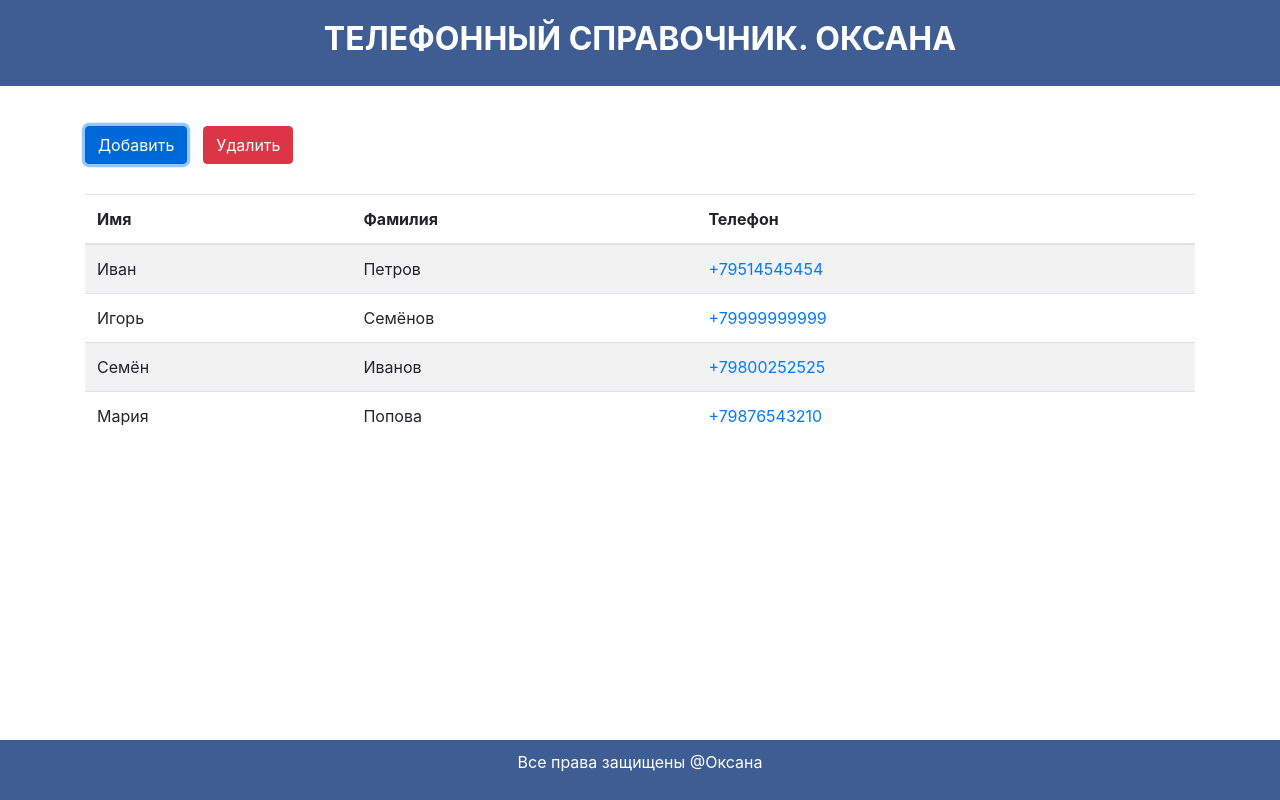
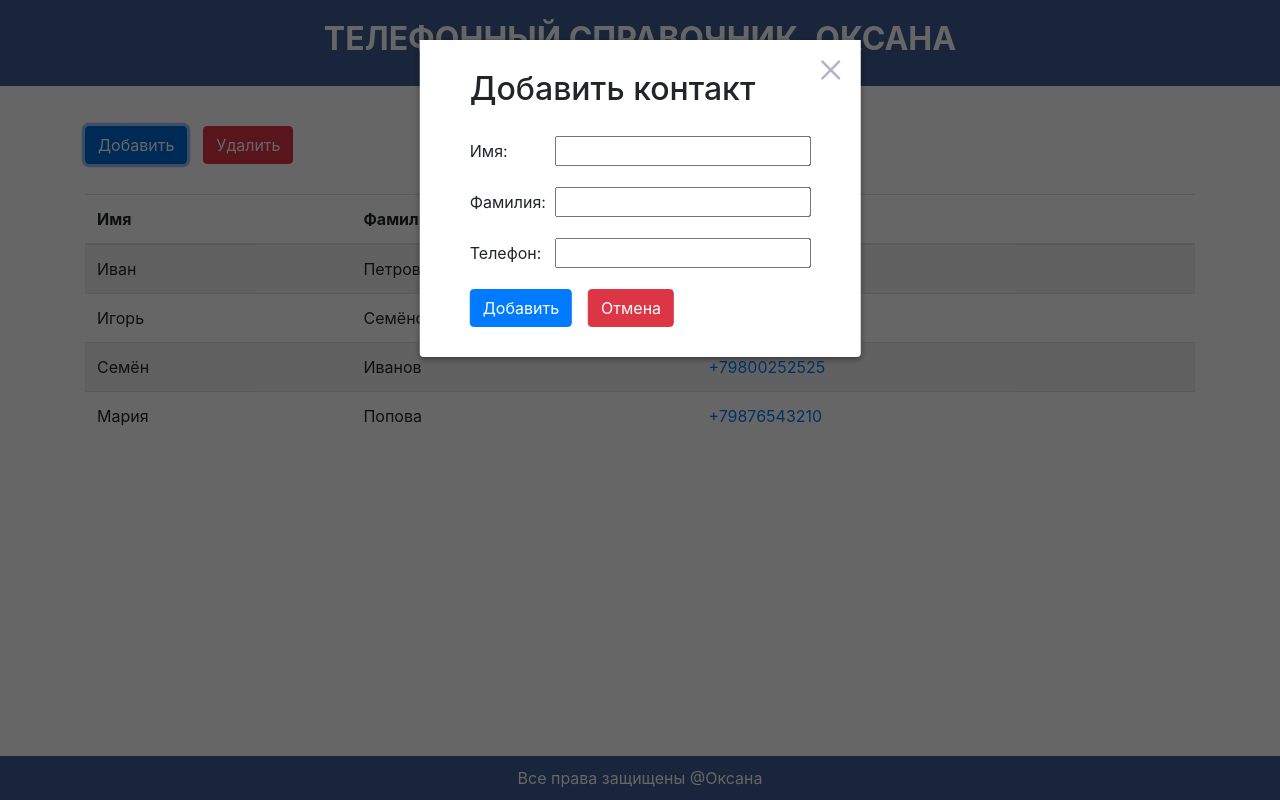
Before and after one commit to zhukova-oksana/phonebook, a plain HTML site: page index.html in a window 1280 px wide. Both pictures are taken after a click on the button "Добавить". Drawn offline with nearby package versions, Linux system fonts and the light colour scheme.

Commit message:
Implemented features from the lesson

```diff
--- a/phonebook/css/style.css
+++ b/phonebook/css/style.css
@@ -130,3 +130,7 @@ body {
   color: #fff;
   text-align: center;
 }
+
+.copyright {
+  margin-bottom: 0;
+}
--- a/phonebook/script/script.js
+++ b/phonebook/script/script.js
@@ -157,7 +157,7 @@ const data = [
     const copyright = createCopyright(title);
     const buttonGroup = createButtonsGroup([
       {
-        className: 'btn btn-primary mr-3',
+        className: 'btn btn-primary mr-3 js-add',
         type: 'button',
         text: 'Добавить',
       },
@@ -178,6 +178,10 @@ const data = [
 
     return {
       list: table.tbody,
+      logo,
+      btnAdd: buttonGroup.btns[0],
+      formOverlay: form.overlay,
+      form: form.form,
     };
   };
 
@@ -197,6 +201,7 @@ const data = [
     const phoneLink = document.createElement('a');
     phoneLink.href = `tel:${phone}`;
     phoneLink.textContent = phone;
+    tr.phoneLink = phoneLink;
 
     tdPhone.append(phoneLink);
 
@@ -208,6 +213,8 @@ const data = [
   const renderContacts = (elem, data) => {
     const allRow = data.map(createRow);
     elem.append(...allRow);
+
+    return allRow;
   };
 
   const createFooter = () => {
@@ -224,17 +231,54 @@ const data = [
 
   const createCopyright = title => {
     const p = document.createElement('p');
+    p.classList.add('copyright');
     p.textContent = `Все права защищены @${title}`;
 
     return p;
   };
 
+  const hoverRow = (allRow, logo) => {
+    const text = logo.textContent;
+
+    allRow.forEach(contact => {
+      contact.addEventListener('mouseenter', () => {
+        logo.textContent = contact.phoneLink.textContent;
+      });
+      contact.addEventListener('mouseleave', () => {
+        logo.textContent = text;
+      });
+    })
+  }
+
   const init = (selectorApp, title) => {
     const app = document.querySelector(selectorApp);
     const phoneBook = renderPhoneBook(app, title);
-    const {list} = phoneBook;
-    renderContacts(list, data);
+    const {list, logo, btnAdd, formOverlay, form} = phoneBook;
+
     // Функционал
+
+    const allRow = renderContacts(list, data);
+
+    hoverRow(allRow, logo);
+
+    btnAdd.addEventListener('click', () => {
+      formOverlay.classList.add('is-visible');
+    });
+
+    form.addEventListener('click', event => {
+      event.stopPropagation();
+    });
+
+    formOverlay.addEventListener('click', () => {
+      formOverlay.classList.remove('is-visible');
+    });
+
+    const btnClose = document.querySelector('.close');
+    btnClose.addEventListener('click', () => {
+      formOverlay.classList.remove('is-visible');
+    })
+
+
   };
 
   window.phoneBookInit = init;
```
